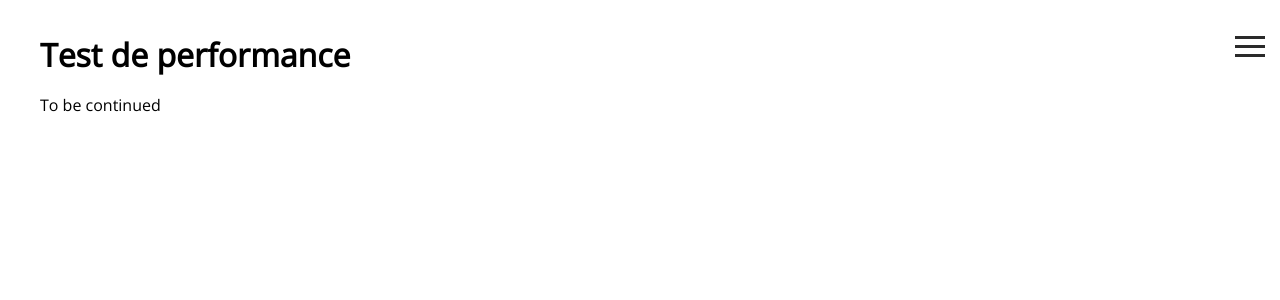
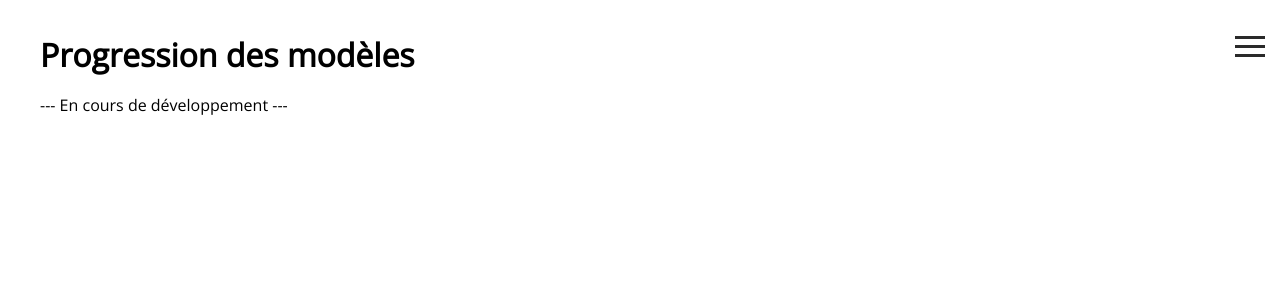
Before and after one commit to cognitivefactory/benchmarktool-dev, a Flask app: page /progression in a window 1280 px wide. Shown: the top 300 px of the page. Run offline with Flask 2, Linux system fonts and the light colour scheme; some libraries are stand-ins or nearby versions.

Commit message:
correction erreurs

```diff
--- a/src/app/static/js/socket.js
+++ b/src/app/static/js/socket.js
@@ -87,12 +87,21 @@ jQuery(document).ready(function ($) {
 
                         case "boolean":
                             //console.log(value + "s hould be a boolean");
-
+                            value = value.toLowerCase();
                             if(value != "true" && value != "false"){
                                 //console.log("not equal true or false");
 
                                 input_correct = false;
                                 form_correct = false;
+                            }
+                            else{
+                                if(value=="true"){
+                                    value = true;
+                                }
+                                else{
+                                    value = false;
+                                }
+
                             }
                         break;
 
--- a/src/app/templates/progression.html
+++ b/src/app/templates/progression.html
@@ -1,7 +1,7 @@
 {% extends "layout.html" %}
 {% block content %}
 <div class="results">
-  <h1>Test de performance</h1>
-  <p>To be continued</p>
+  <h1>Progression des modèles</h1>
+  <p>--- En cours de développement ---</p>
 </div>
 {% endblock %}
```
